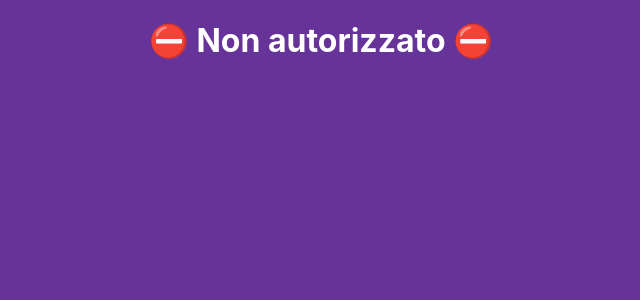
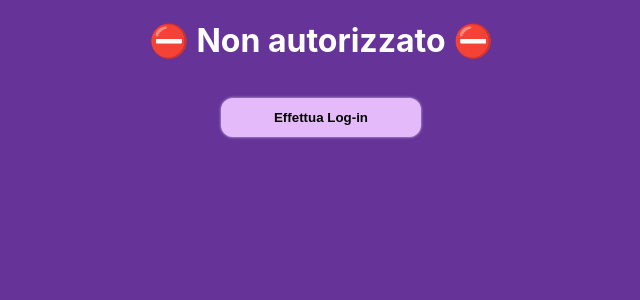
Before and after one commit to kastellai/testing_project, a React (Create React App) app: page /home in a window 1280 px wide. Shown: the top 300 px of the page, without its empty margins (319-959 px from the left). Built offline with nearby package versions, Linux system fonts and the light colour scheme.

Commit message:
Improvements:
- add "go to login" button for not logged user
- add error message for wrong credentials

```diff
--- a/src/App.js
+++ b/src/App.js
@@ -26,10 +26,9 @@ function App() {
 
   return (
      <Routes>
-        <Route path="/" element={<LoginPage onLoginEvent={handleClick}/>} />
-        { loggedStatus
-          ? <Route path="/home" element={<HomePage onLogOut={onLogOut}/>} />
-          : <Route path="/login" element={<LoginPage onLoginEvent={handleClick}/>}/>}
+        { !loggedStatus
+        ? <Route path="/" element={<LoginPage onLoginEvent={handleClick}/>} />
+        : loggedStatus && <Route path="/home" element={<HomePage onLogOut={onLogOut}/>} />}
       </Routes>
 
   );
--- a/src/components/ListItem/index.jsx
+++ b/src/components/ListItem/index.jsx
@@ -3,7 +3,7 @@ import { deleteDataNotesJson, putDataNotes, putDataNotesJson } from "./../../lib
 import { useState, useEffect } from "react";
 
 
-const ListItem = ({content, imgUrl, onChange}) => {
+const ListItem = ({content, imgUrl, date, onChange}) => {
     const [ editNote, setEditNote ] = useState(false);
     const [ newNote, setNewNote ] = useState("");
     const [ newImageUrl, setNewImageUrl ] = useState("");
@@ -61,6 +61,7 @@ const ListItem = ({content, imgUrl, onChange}) => {
 
             : <div className={style.listItem__contentImg}>
                     <img src={imgUrl} />
+                    <div className={style.listItem__text}>{date.toLocaleDateString()}</div>
                     <div className={style.listItem__text}>{content}</div>
                 </div>
         }
--- a/src/components/TodoList/index.jsx
+++ b/src/components/TodoList/index.jsx
@@ -41,7 +41,7 @@ const TodoList = () => {
                     ? <>
                         <p className={style.todoList__header}>Ecco la tua to-do list:</p>
                         <div className={style.todoList__items}>
-                            {notes.map((item, index) => <ListItem key={index} content={item.content} imgUrl={item.img} onChange={setNotesListEdited}/>)}
+                            {notes.map((item, index) => <ListItem key={index} content={item.content} imgUrl={item.img} date={item.date} onChange={setNotesListEdited}/>)}
                         </div>
                     </>
                     : <p className={style.todoList__header}>La tua To-do 📝 List è vuota! Sembra che tu non abbia altri task da fare! 🥳</p>
--- a/src/pages/HomePage/index.jsx
+++ b/src/pages/HomePage/index.jsx
@@ -1,4 +1,5 @@
 import { useEffect, useState } from "react";
+import { Link } from "react-router-dom";
 import TodoList from "./../../components/TodoList"
 import style from "./HomePage.module.scss"
 
@@ -21,6 +22,11 @@ const HomePage = ({ onLogOut }) => {
             </div>
         : <div className={style.home__wrapper}>
                 <h1 className={style.homeTitle}>⛔ Non autorizzato ⛔</h1>
+                <Link to="/">
+                    <button className={style.home__logout_btn}>
+                        Effettua Log-in
+                    </button>
+                </Link>
             </div>
         }
         </>
--- a/src/pages/LoginPage/LoginPage.module.scss
+++ b/src/pages/LoginPage/LoginPage.module.scss
@@ -47,4 +47,14 @@ body {
         color: white;
         font-weight: 700;
     }
+
+    .loginForm__errorBanner {
+        background-color: rgb(244, 179, 179);
+        border-radius: 8px;
+        border: 1px solid white;
+        padding: 8px;
+        width: 250px;
+        color: darkred;
+        text-align: center;
+    }
 }
--- a/src/pages/LoginPage/index.jsx
+++ b/src/pages/LoginPage/index.jsx
@@ -12,6 +12,8 @@ const LoginPage = ({onLoginEvent}) => {
     const [ passwordInput, setPasswordInput ] = useState("");
     const [ userData, setUserData ] = useState({});
 
+    const [ showErrorBanner, setShowErrorBanner ] = useState(false);
+
     const handlerUsernameInput = (event) => {
         setUsernameInput(event.target.value)
     }
@@ -21,6 +23,7 @@ const LoginPage = ({onLoginEvent}) => {
     }
 
     useEffect(() => {
+        setShowErrorBanner(false);
         setUserData({username: usernameInput, password: passwordInput});
     }, [usernameInput, passwordInput])
 
@@ -37,6 +40,8 @@ const LoginPage = ({onLoginEvent}) => {
         if (localStorage.getItem('access_token') === "ALLOWED") {
             onLoginEvent(usernameInput);
             navigate('/home')
+        } else {
+            setShowErrorBanner(true);
         }
 
     }
@@ -47,6 +52,8 @@ const LoginPage = ({onLoginEvent}) => {
             <input value={usernameInput} onChange={handlerUsernameInput} type="text" placeholder="Username" required autoComplete="false"></input>
             <input value={passwordInput} onChange={handlerPasswordInput} type="password" placeholder="Password" required autoComplete="false"></input>
             <button onClick={handleSubmit} type="submit">LOGIN</button>
+            {showErrorBanner && <div className={style.loginForm__errorBanner}>Errore durante il login.
+            Riprova ad inserire username e password.</div>}
         </form>
     );
 }
```
